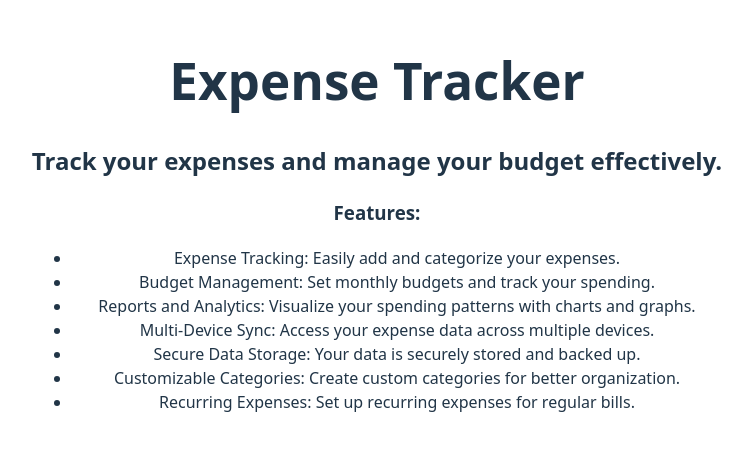
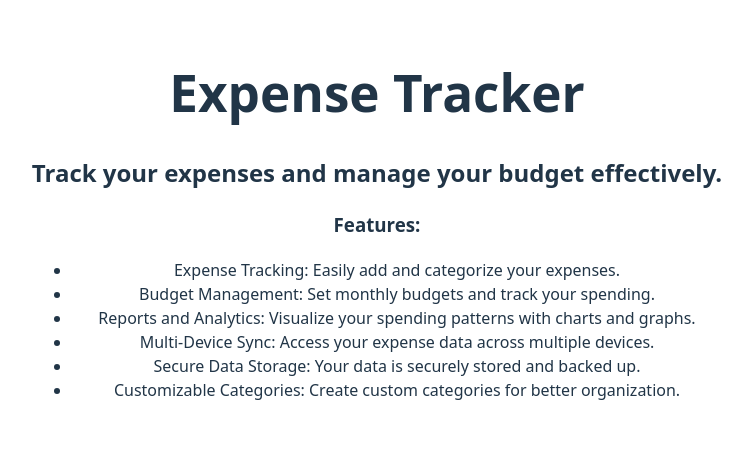
Before and after one commit to iamdhruv17/Full-stack-feb26, a React (Vite) app in the folder expense/: page / in a window 1280 px wide. Shown: the part 176-626 px from the top of the page, without its empty margins (263-1015 px from the left). Built offline with nearby package versions, Linux system fonts and the light colour scheme.

Commit message:
03-03-2026

```diff
--- a/expense/src/App.jsx
+++ b/expense/src/App.jsx
@@ -19,7 +19,7 @@ function App() {
       <li>Multi-Device Sync: Access your expense data across multiple devices.</li>
       <li>Secure Data Storage: Your data is securely stored and backed up.</li>
       <li>Customizable Categories: Create custom categories for better organization.</li>
-      <li>Recurring Expenses: Set up recurring expenses for regular bills.</li>
+      {/* <li>Recurring Expenses: Set up recurring expenses for regular bills.</li> */}
       {/* <li>Export Data: Export your expense data in CSV format for further analysis.</li>   */}
       {/* <li>Mobile App: Access your expenses on the go with our mobile app.</li>   */}
     </ul>
```
